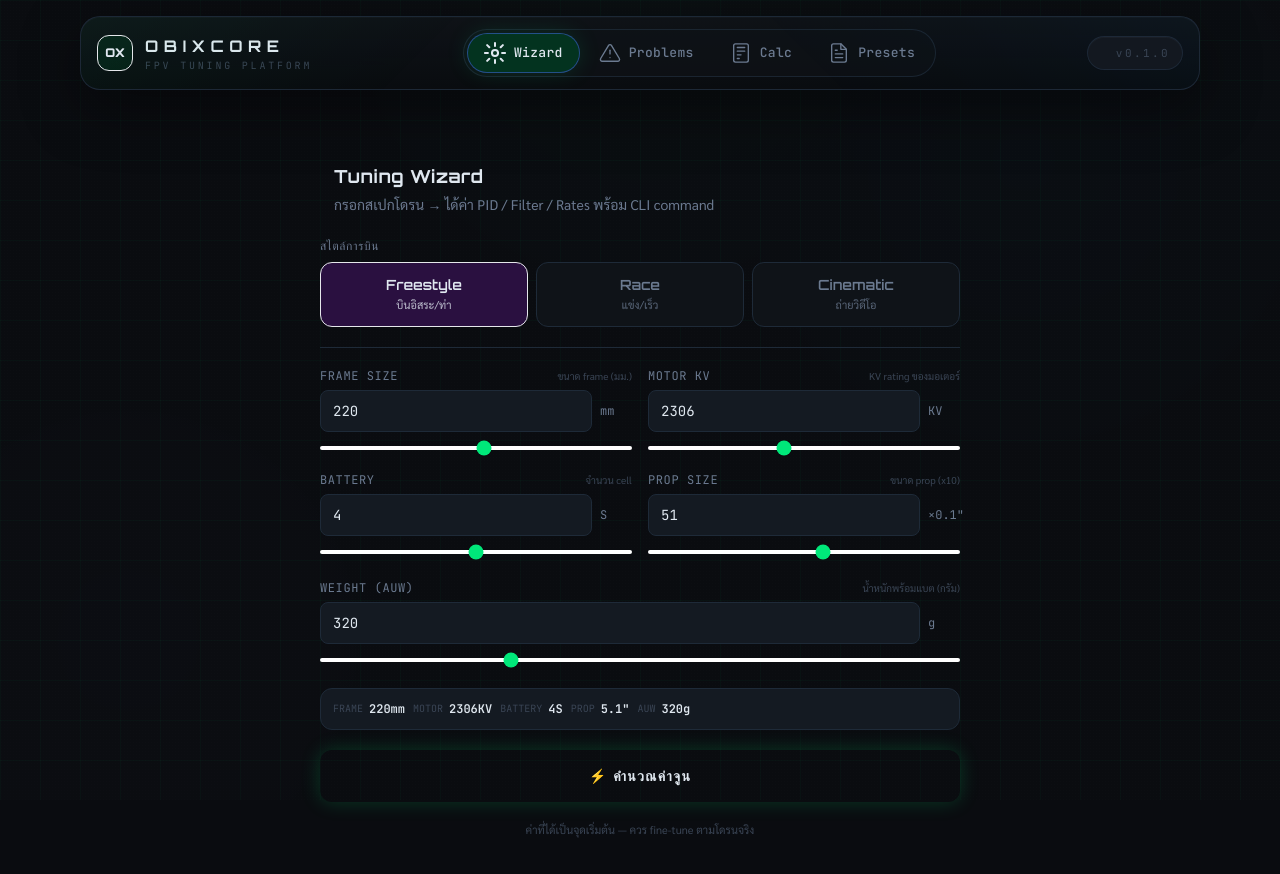
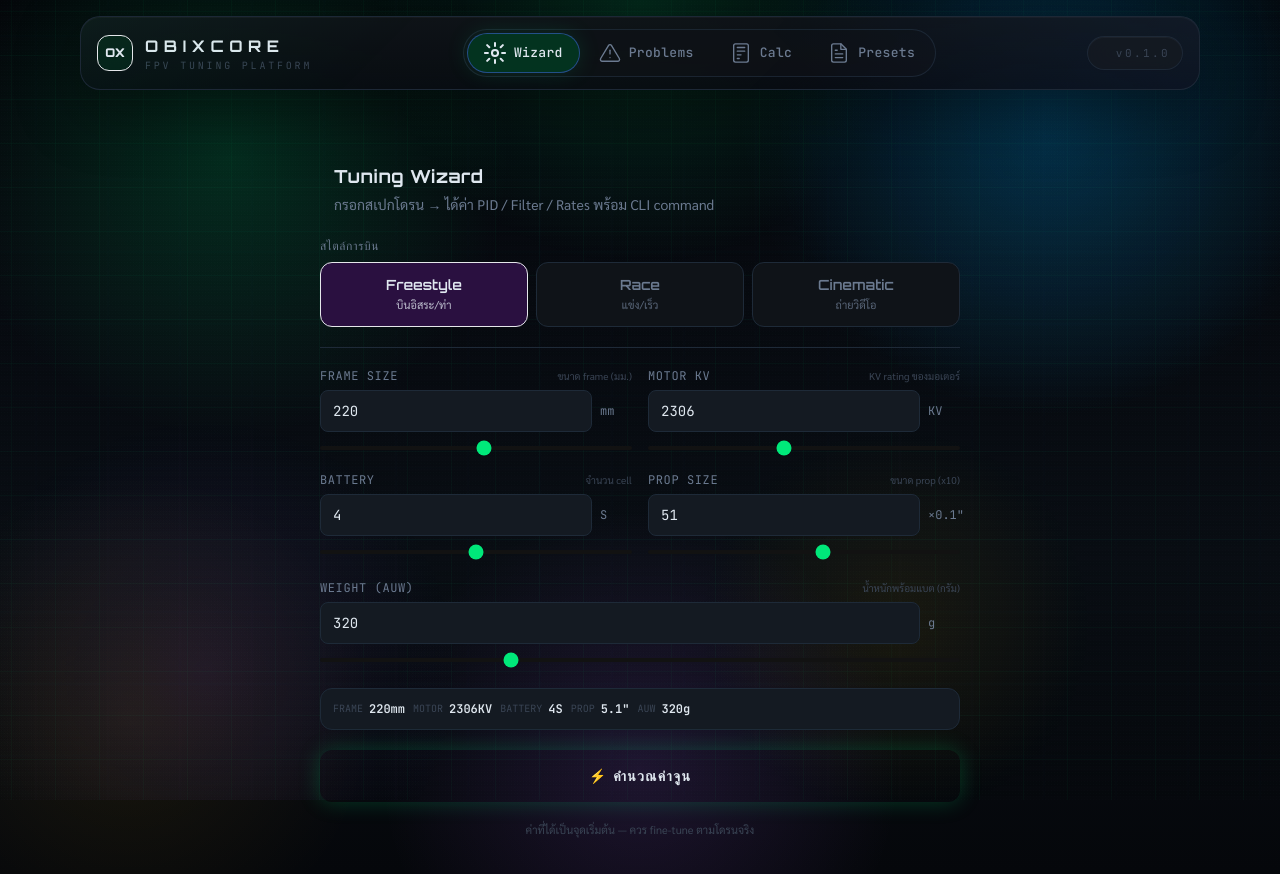
Before and after one commit to Santipap250/OBIXCORE, a Next.js app: page /wizard in a window 1280 px wide. Built offline with nearby package versions, Linux system fonts and the light colour scheme.

Commit message:
Add files via upload

```diff
--- a/app/globals.css
+++ b/app/globals.css
@@ -8,6 +8,7 @@
   --font-orbitron: 'Orbitron', sans-serif;
   --font-jetbrains: 'JetBrains Mono', monospace;
   --font-sarabun: 'Sarabun', sans-serif;
+  color-scheme: dark;
 }
 
 * {
@@ -16,24 +17,36 @@
 
 html {
   scroll-behavior: smooth;
+  background: #05070b;
 }
 
 body {
-  background-color: #0a0c10;
+  background:
+    radial-gradient(circle at 18% 18%, rgba(0, 232, 122, 0.16), transparent 22%),
+    radial-gradient(circle at 82% 12%, rgba(0, 170, 255, 0.14), transparent 24%),
+    radial-gradient(circle at 50% 88%, rgba(176, 96, 255, 0.14), transparent 26%),
+    radial-gradient(circle at 10% 82%, rgba(255, 187, 0, 0.08), transparent 18%),
+    linear-gradient(180deg, #04060a 0%, #070a10 34%, #090d13 64%, #05070b 100%);
   color: #e0e8f0;
   font-family: 'Sarabun', sans-serif;
   min-height: 100vh;
   -webkit-font-smoothing: antialiased;
+  text-rendering: optimizeLegibility;
+  overflow-x: hidden;
 }
 
 /* Scrollbar */
-::-webkit-scrollbar { width: 6px; height: 6px; }
-::-webkit-scrollbar-track { background: #0f1318; }
-::-webkit-scrollbar-thumb { background: #1e2a38; border-radius: 3px; }
-::-webkit-scrollbar-thumb:hover { background: #00e87a40; }
+::-webkit-scrollbar { width: 8px; height: 8px; }
+::-webkit-scrollbar-track { background: #0b1016; }
+::-webkit-scrollbar-thumb {
+  background: linear-gradient(180deg, rgba(0,232,122,.65), rgba(0,170,255,.55));
+  border-radius: 999px;
+  border: 1px solid rgba(255,255,255,0.04);
+}
+::-webkit-scrollbar-thumb:hover { background: linear-gradient(180deg, rgba(0,232,122,.9), rgba(0,170,255,.8)); }
 
 /* Selection */
-::selection { background: #00e87a30; color: #00e87a; }
+::selection { background: rgba(0, 232, 122, 0.28); color: #ffffff; }
 
 /* Focus ring */
 *:focus-visible {
@@ -41,39 +54,42 @@ body {
   outline-offset: 2px;
 }
 
-/* Grid bg utility */
-.bg-grid {
-  background-image: linear-gradient(rgba(0,232,122,0.03) 1px, transparent 1px),
-    linear-gradient(90deg, rgba(0,232,122,0.03) 1px, transparent 1px);
-  background-size: 40px 40px;
+/* Motion utilities */
+.float-slow {
+  animation: floatSlow 9s ease-in-out infinite;
+}
+.float-med {
+  animation: floatMedium 6.5s ease-in-out infinite;
+}
+.float-slower {
+  animation: floatSlower 14s ease-in-out infinite;
+}
+.flicker {
+  animation: flicker 7s linear infinite;
 }
 
-/* Scanline effect */
-.scanline {
-  position: relative;
-  overflow: hidden;
+/* Background utilities */
+.bg-grid {
+  background-image:
+    linear-gradient(rgba(0,232,122,0.035) 1px, transparent 1px),
+    linear-gradient(90deg, rgba(0,232,122,0.035) 1px, transparent 1px);
+  background-size: 44px 44px;
+  animation: gridDrift 22s linear infinite;
 }
 
-.scanline::after {
-  content: '';
-  position: absolute;
-  top: 0; left: 0; right: 0; bottom: 0;
-  background: repeating-linear-gradient(
-    0deg,
-    transparent,
-    transparent 2px,
-    rgba(0,232,122,0.01) 2px,
-    rgba(0,232,122,0.01) 4px
-  );
-  pointer-events: none;
-  z-index: 1;
+.hud-grid {
+  background-image:
+    linear-gradient(rgba(0,170,255,0.05) 1px, transparent 1px),
+    linear-gradient(90deg, rgba(176,96,255,0.05) 1px, transparent 1px);
+  background-size: 72px 72px;
+  mix-blend-mode: screen;
+  animation: gridDrift 28s linear infinite reverse;
 }
 
-/* HUD layers */
 .hud-noise {
   background-image: radial-gradient(rgba(255,255,255,0.07) 0.7px, transparent 0.7px);
   background-size: 3px 3px;
-  opacity: 0.10;
+  opacity: 0.12;
   mix-blend-mode: screen;
 }
 
@@ -81,96 +97,163 @@ body {
   background: linear-gradient(
     180deg,
     transparent 0%,
-    rgba(0, 232, 122, 0.025) 50%,
+    rgba(0, 232, 122, 0.03) 50%,
     transparent 100%
   );
   background-size: 100% 10px;
-  opacity: 0.18;
+  opacity: 0.22;
   animation: scanlineDrift 14s linear infinite;
 }
 
+/* Glass / HUD panels */
+.hud-card,
+.hud-panel,
+.hud-chip {
+  position: relative;
+  isolation: isolate;
+}
+
 .hud-card {
-  position: relative;
   overflow: hidden;
   border-radius: 1.25rem;
   border: 1px solid rgba(30, 42, 56, 0.95);
-  background: linear-gradient(180deg, rgba(15, 19, 24, 0.96), rgba(10, 12, 16, 0.90));
+  background: linear-gradient(180deg, rgba(15, 19, 24, 0.94), rgba(9, 12, 18, 0.88));
   box-shadow:
-    0 18px 60px rgba(0, 0, 0, 0.40),
-    inset 0 1px 0 rgba(255, 255, 255, 0.02);
-  backdrop-filter: blur(18px);
+    0 18px 64px rgba(0, 0, 0, 0.38),
+    inset 0 1px 0 rgba(255, 255, 255, 0.03);
+  backdrop-filter: blur(20px);
 }
 
-.hud-card::before {
+.hud-card::before,
+.hud-panel::before {
   content: '';
   position: absolute;
   inset: 0;
+  pointer-events: none;
   background:
-    linear-gradient(135deg, rgba(0, 232, 122, 0.08), transparent 34%),
-    linear-gradient(225deg, rgba(0, 170, 255, 0.06), transparent 40%);
-  opacity: 0.55;
-  pointer-events: none;
+    linear-gradient(135deg, rgba(0, 232, 122, 0.09), transparent 30%),
+    linear-gradient(225deg, rgba(0, 170, 255, 0.08), transparent 38%),
+    linear-gradient(315deg, rgba(176, 96, 255, 0.06), transparent 42%);
+  opacity: 0.52;
 }
 
-.hud-card::after {
+.hud-card::after,
+.hud-panel::after {
   content: '';
   position: absolute;
   inset: 0;
-  background: linear-gradient(90deg, transparent, rgba(0,232,122,0.10), transparent);
+  pointer-events: none;
+  background: linear-gradient(90deg, transparent, rgba(255,255,255,0.07), transparent);
   transform: translateX(-120%);
-  animation: shimmerSweep 8s linear infinite;
-  pointer-events: none;
-  opacity: 0.25;
+  animation: shimmerSweep 7.5s linear infinite;
+  opacity: 0.22;
+}
+
+.hud-panel {
+  overflow: hidden;
+  border-radius: 1.25rem;
+  border: 1px solid rgba(30, 42, 56, 0.95);
+  background: linear-gradient(180deg, rgba(15, 19, 24, 0.92), rgba(10, 12, 16, 0.88));
+  box-shadow: 0 16px 42px rgba(0, 0, 0, 0.34);
+  backdrop-filter: blur(16px);
 }
 
 .hud-chip {
+  overflow: hidden;
   border-radius: 9999px;
   border: 1px solid rgba(30, 42, 56, 0.95);
-  background: rgba(20, 26, 34, 0.90);
-  backdrop-filter: blur(12px);
-  box-shadow: inset 0 1px 0 rgba(255, 255, 255, 0.03);
-}
-
-.hud-panel {
-  position: relative;
-  overflow: hidden;
-  border-radius: 1.25rem;
-  border: 1px solid rgba(30, 42, 56, 0.95);
-  background: linear-gradient(180deg, rgba(15, 19, 24, 0.96), rgba(10, 12, 16, 0.90));
-  box-shadow: 0 16px 42px rgba(0, 0, 0, 0.35);
-  backdrop-filter: blur(16px);
+  background: rgba(20, 26, 34, 0.86);
+  box-shadow: inset 0 1px 0 rgba(255, 255, 255, 0.04);
+  backdrop-filter: blur(14px);
 }
 
 .hud-accent-line {
   height: 1px;
-  background: linear-gradient(90deg, transparent, rgba(0,232,122,0.7), transparent);
+  background: linear-gradient(90deg, transparent, rgba(0,232,122,0.8), rgba(0,170,255,0.65), transparent);
+  background-size: 200% 100%;
+  animation: auroraShift 7s linear infinite;
 }
 
-/* Glow utilities */
-.glow-green { box-shadow: 0 0 20px rgba(0,232,122,0.2); }
-.glow-amber { box-shadow: 0 0 20px rgba(255,187,0,0.2); }
-.glow-blue  { box-shadow: 0 0 20px rgba(0,170,255,0.2); }
+/* Neon glows */
+.glow-green { box-shadow: 0 0 22px rgba(0,232,122,0.22); }
+.glow-amber { box-shadow: 0 0 22px rgba(255,187,0,0.22); }
+.glow-blue  { box-shadow: 0 0 22px rgba(0,170,255,0.22); }
+.glow-cyan  { box-shadow: 0 0 22px rgba(0,216,255,0.22); }
+.glow-purple { box-shadow: 0 0 22px rgba(176,96,255,0.22); }
 
-/* Neon border */
-.border-neon-green { border-color: #00e87a; box-shadow: 0 0 8px rgba(0,232,122,0.3); }
-
-@layer utilities {
-  .font-orbitron { font-family: 'Orbitron', sans-serif; }
-  .font-mono { font-family: 'JetBrains Mono', monospace; }
-  .font-sarabun { font-family: 'Sarabun', sans-serif; }
+.neon-text {
+  background: linear-gradient(90deg, #00e87a, #00d8ff, #b060ff, #ffbb00);
+  background-size: 300% 100%;
+  -webkit-background-clip: text;
+  background-clip: text;
+  color: transparent;
+  animation: auroraShift 8s linear infinite;
 }
 
-/* Mobile tap highlight */
-* { -webkit-tap-highlight-color: transparent; }
+.neon-ring {
+  box-shadow:
+    0 0 0 1px rgba(255,255,255,0.04),
+    0 0 22px rgba(0,232,122,0.18),
+    inset 0 1px 0 rgba(255,255,255,0.05);
+}
 
-/* Smooth transitions */
-a, button { transition: all 0.15s ease; }
+.shimmer-border {
+  position: relative;
+}
 
-/* Code block */
-pre {
-  font-family: 'JetBrains Mono', monospace;
-  font-size: 0.8rem;
-  line-height: 1.7;
+.shimmer-border::before {
+  content: '';
+  position: absolute;
+  inset: 0;
+  padding: 1px;
+  border-radius: inherit;
+  background: linear-gradient(135deg, rgba(0,232,122,0.9), rgba(0,170,255,0.8), rgba(176,96,255,0.8), rgba(255,187,0,0.8));
+  background-size: 200% 200%;
+  animation: auroraShift 6s linear infinite;
+  -webkit-mask:
+    linear-gradient(#fff 0 0) content-box,
+    linear-gradient(#fff 0 0);
+  mask:
+    linear-gradient(#fff 0 0) content-box,
+    linear-gradient(#fff 0 0);
+  -webkit-mask-composite: xor;
+  mask-composite: exclude;
+  pointer-events: none;
+  opacity: 0.55;
+}
+
+/* Better mobile scrolling */
+.scrollbar-none {
+  scrollbar-width: none;
+}
+.scrollbar-none::-webkit-scrollbar {
+  display: none;
+}
+
+/* Keyframes */
+@keyframes floatSlow {
+  0%, 100% { transform: translate3d(0, 0, 0) scale(1); }
+  50% { transform: translate3d(0, -14px, 0) scale(1.03); }
+}
+
+@keyframes floatMedium {
+  0%, 100% { transform: translate3d(0, 0, 0) scale(1); }
+  50% { transform: translate3d(0, -8px, 0) scale(1.02); }
+}
+
+@keyframes floatSlower {
+  0%, 100% { transform: translate3d(0, 0, 0) scale(1); }
+  50% { transform: translate3d(0, 10px, 0) scale(0.98); }
+}
+
+@keyframes gridDrift {
+  0% { background-position: 0 0; }
+  100% { background-position: 44px 44px; }
+}
+
+@keyframes auroraShift {
+  0% { background-position: 0% 50%; }
+  100% { background-position: 100% 50%; }
 }
 
 @keyframes shimmerSweep {
@@ -179,16 +262,29 @@ pre {
 }
 
 @keyframes scanlineDrift {
-  0% { background-position: 0 -20px; }
-  100% { background-position: 0 20px; }
+  0% { background-position: 0 -100%; }
+  100% { background-position: 0 100%; }
 }
 
-@keyframes floatSlow {
-  0%, 100% { transform: translate3d(0, 0, 0) scale(1); }
-  50% { transform: translate3d(0, -14px, 0) scale(1.03); }
+@keyframes flicker {
+  0%, 100% { opacity: 1; }
+  7% { opacity: 0.92; }
+  9% { opacity: 0.55; }
+  10% { opacity: 1; }
+  65% { opacity: 0.97; }
+  66% { opacity: 0.72; }
+  67% { opacity: 1; }
 }
 
-@keyframes floatSlower {
-  0%, 100% { transform: translate3d(0, 0, 0) scale(1); }
-  50% { transform: translate3d(0, 12px, 0) scale(0.98); }
+@layer utilities {
+  .font-orbitron { font-family: 'Orbitron', sans-serif; }
+  .font-mono { font-family: 'JetBrains Mono', monospace; }
+  .font-sarabun { font-family: 'Sarabun', sans-serif; }
+  .text-balance { text-wrap: balance; }
+  .bg-grid-soft {
+    background-image:
+      linear-gradient(rgba(255,255,255,0.045) 1px, transparent 1px),
+      linear-gradient(90deg, rgba(255,255,255,0.045) 1px, transparent 1px);
+    background-size: 36px 36px;
+  }
 }
--- a/app/layout.tsx
+++ b/app/layout.tsx
@@ -96,23 +96,33 @@ export default function RootLayout({
   return (
     <html lang="th" className="dark">
       <head>
-        <meta name="viewport" content="width=device-width, initial-scale=1, maximum-scale=1" />
+        <meta
+          name="viewport"
+          content="width=device-width, initial-scale=1, maximum-scale=1"
+        />
         <meta name="theme-color" content="#0a0c10" />
         <link rel="preconnect" href="https://fonts.googleapis.com" />
-        <link rel="preconnect" href="https://fonts.gstatic.com" crossOrigin="anonymous" />
+        <link
+          rel="preconnect"
+          href="https://fonts.gstatic.com"
+          crossOrigin="anonymous"
+        />
         <script
           type="application/ld+json"
           dangerouslySetInnerHTML={{ __html: JSON.stringify(jsonLd) }}
         />
       </head>
-      <body className="bg-bg text-text min-h-screen relative overflow-x-hidden">
-        <div className="fixed inset-0 bg-grid opacity-100 pointer-events-none" />
-        <div className="fixed inset-0 pointer-events-none opacity-70 hud-noise">
-          <div className="absolute inset-0 bg-[radial-gradient(circle_at_top,rgba(0,232,122,0.12),transparent_28%),radial-gradient(circle_at_80%_20%,rgba(0,170,255,0.09),transparent_24%),radial-gradient(circle_at_10%_80%,rgba(176,96,255,0.06),transparent_18%)]" />
-          <div className="absolute inset-0 hud-grid opacity-[0.22]" />
-          <div className="absolute -top-40 left-1/2 h-96 w-96 -translate-x-1/2 rounded-full bg-green-DEFAULT/8 blur-3xl float-slow" />
-          <div className="absolute top-28 -left-20 h-72 w-72 rounded-full bg-blue-DEFAULT/8 blur-3xl float-med" />
-          <div className="absolute bottom-12 right-0 h-80 w-80 rounded-full bg-purple-DEFAULT/8 blur-3xl float-slow" />
+      <body className="bg-bg text-text min-h-screen relative overflow-x-hidden antialiased">
+        <div className="fixed inset-0 pointer-events-none opacity-90">
+          <div className="absolute inset-0 bg-grid" />
+          <div className="absolute inset-0 hud-grid opacity-[0.24]" />
+          <div className="absolute inset-0 scanline-overlay mix-blend-screen" />
+          <div className="absolute inset-0 hud-noise" />
+          <div className="absolute inset-0 bg-[radial-gradient(circle_at_top,rgba(0,232,122,0.16),transparent_26%),radial-gradient(circle_at_82%_18%,rgba(0,170,255,0.14),transparent_22%),radial-gradient(circle_at_16%_84%,rgba(176,96,255,0.11),transparent_20%),radial-gradient(circle_at_70%_78%,rgba(255,187,0,0.08),transparent_18%)]" />
+          <div className="absolute -top-40 left-1/2 h-96 w-96 -translate-x-1/2 rounded-full bg-green-DEFAULT/10 blur-3xl float-slow" />
+          <div className="absolute top-28 -left-16 h-72 w-72 rounded-full bg-blue-DEFAULT/10 blur-3xl float-med" />
+          <div className="absolute bottom-12 right-0 h-80 w-80 rounded-full bg-purple-DEFAULT/10 blur-3xl float-slower" />
+          <div className="absolute left-1/3 top-1/2 h-48 w-48 -translate-y-1/2 rounded-full bg-amber-DEFAULT/8 blur-3xl float-med" />
         </div>
 
         <Nav />
```
